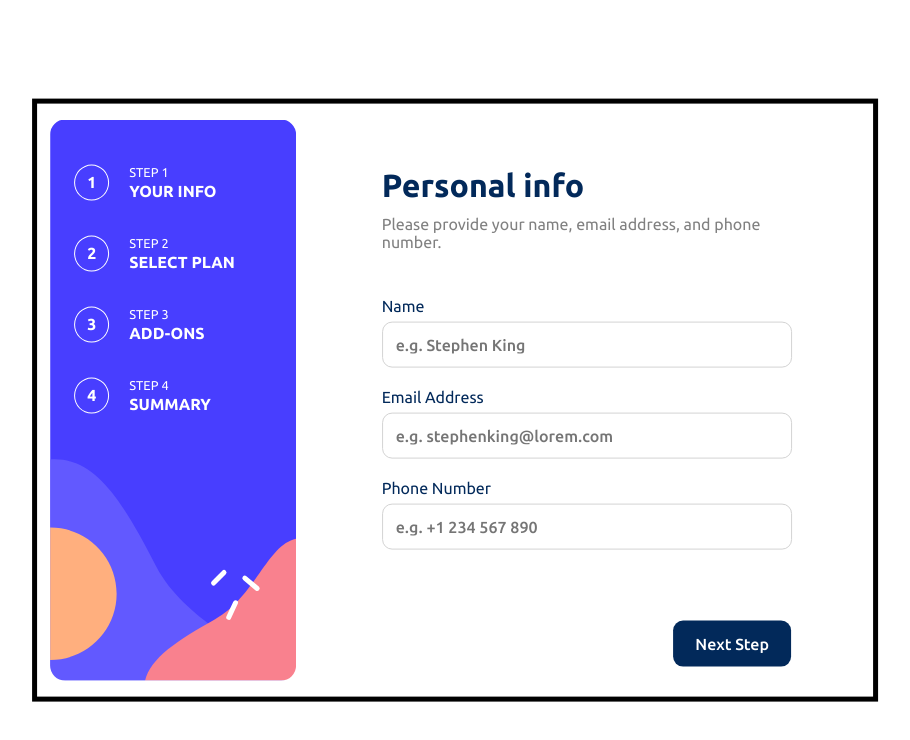
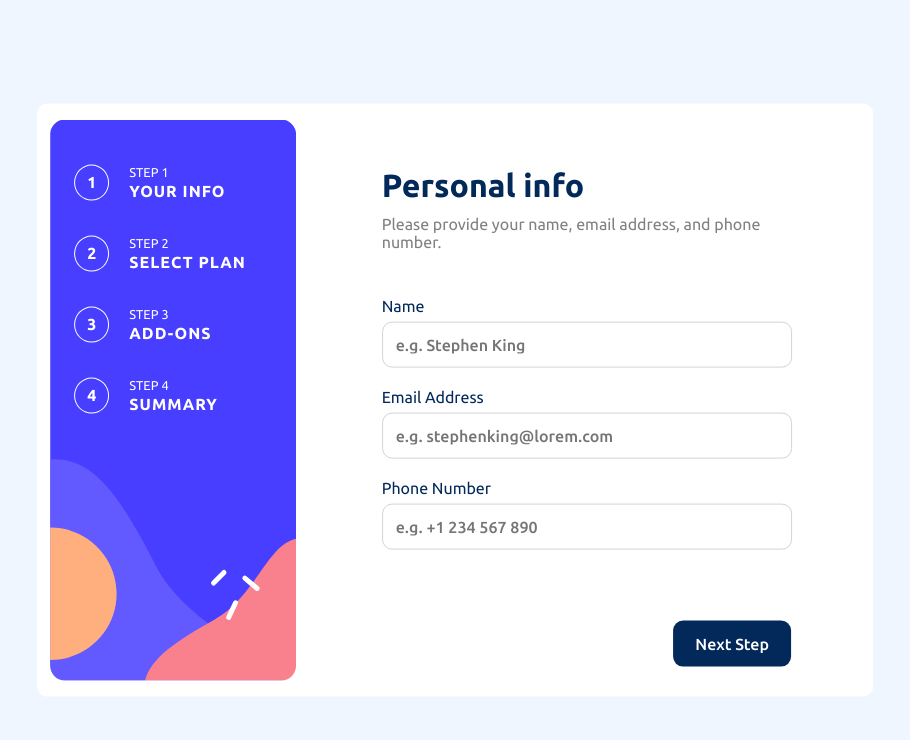
Before and after one commit to lilygo92/multi-step-form, a React (Create React App) app: page / in a window 1280 px wide. Shown: the top 740 px of the page, without its empty margins (185-1095 px from the left). Built offline with nearby package versions, Linux system fonts and the light colour scheme.

Commit message:
Change background color

```diff
--- a/src/App.scss
+++ b/src/App.scss
@@ -1,10 +1,15 @@
-@import url("https://fonts.googleapis.com/css2?family=Ubuntu:wght@400;500;700");
+@import url("https://fonts.googleapis.com/css2?family=Ubuntu:wght@200;400;500;700");
 
 * {
   font-family: 'Ubuntu', sans-serif;
 }
 
+body {
+  background-color: hsl(217, 100%, 97%);
+}
+
 .container {
+  background-color: white;
   width: 65.3%;
   max-width: 940px;
   height: 74.1%;
@@ -13,7 +18,7 @@
   top: 50%;
   left: 50%;
   transform: translate(-50%, -50%);
-  border: solid 5px black;
+  border-radius: 10px;
   display: flex;
   justify-content: space-evenly;
   align-items: center;
@@ -63,6 +68,7 @@
   .step-description {
     font-weight: 700;
     padding-top: 3px;
+    letter-spacing: 1px;
   }
 
   .step-number {
```
